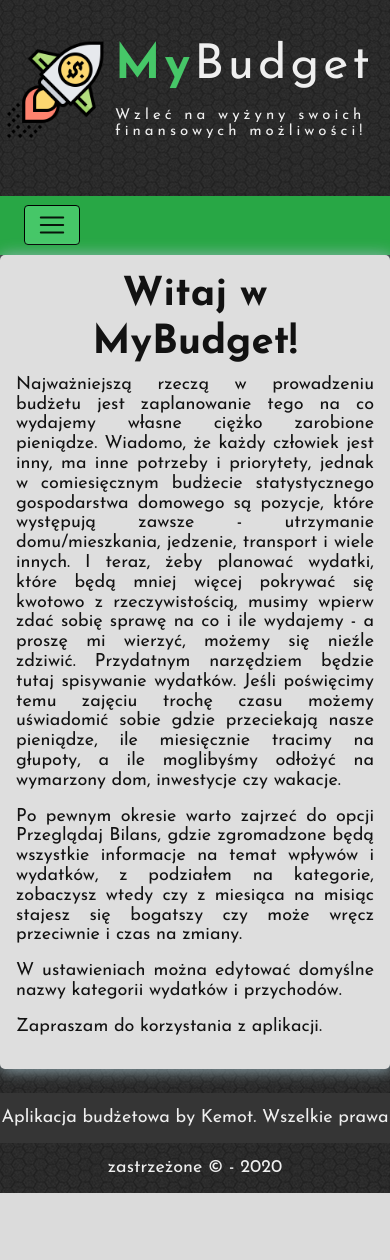
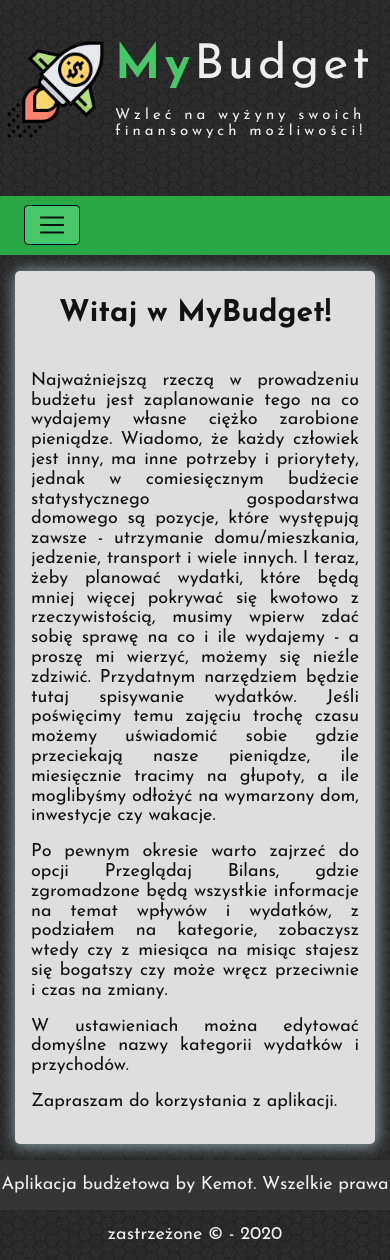
Before and after one commit to kemot-design/web-budget-app, a PHP site: page /mainmenu.html in a window 390 px wide. Shown: the part 77-1337 px from the top of the page. Before the commit the page ends 1270 px from the top, so only its background shows below. Run offline with PHP 8.4, Linux system fonts and the light colour scheme.

Commit message:
Add responsivness to mainmenu page

```diff
--- a/mainmenu.html
+++ b/mainmenu.html
@@ -69,14 +69,15 @@
 
 				<div class="container">
 
-					<article>
+                    <div class="col-xl-8 offset-xl-2 my-3 content">
 
-                        <div class="row">
+                        <article>
 
-                            <div class="col-lg-10 offset-lg-1 p-3 mb-4 content">
-                                <header>
-                                    <h2>Witaj w MyBudget!</h2>
+                            <header>
+                                    <h2 class="content-header">Witaj w MyBudget!</h2>
                                 </header>
+
+                            <div class="row p-3">
 
                                 <p>Najważniejszą rzeczą w prowadzeniu budżetu jest zaplanowanie tego na co wydajemy własne ciężko zarobione pieniądze. Wiadomo, że każdy człowiek jest inny, ma inne potrzeby i priorytety, jednak w comiesięcznym budżecie statystycznego gospodarstwa domowego są pozycje, które występują zawsze - utrzymanie domu/mieszkania, jedzenie, transport i wiele innych. I teraz, żeby planować wydatki, które będą mniej więcej pokrywać się kwotowo z rzeczywistością, musimy wpierw zdać sobię sprawę na co i ile wydajemy - a proszę mi wierzyć, możemy się nieźle zdziwić. Przydatnym narzędziem będzie tutaj spisywanie wydatków. Jeśli poświęcimy temu zajęciu trochę czasu możemy uświadomić sobie gdzie przeciekają nasze pieniądze, ile miesięcznie tracimy na głupoty, a ile moglibyśmy odłożyć na wymarzony dom, inwestycje czy wakacje. </p>
                                 <p>Po pewnym okresie warto zajrzeć do opcji Przeglądaj Bilans, gdzie zgromadzone będą wszystkie informacje na temat wpływów i wydatków, z podziałem na kategorie, zobaczysz wtedy czy z miesiąca na misiąc stajesz się bogatszy czy może wręcz przeciwnie i czas na zmiany.</p>
@@ -85,9 +86,9 @@
 
                             </div>
 
-                        </div>
+                        </article>
 
-					</article>
+                    </div>
 
 				</div>
 
--- a/mystyle.css
+++ b/mystyle.css
@@ -63,12 +63,6 @@ body{
 	-webkit-box-shadow: 1px 1px 15px 1px rgba(159,185,194,0.9);
 	-moz-box-shadow: 1px 1px 15px 1px rgba(159,185,194,0.9);
 	box-shadow: 1px 1px 15px 1px rgba(159,185,194,0.9);
-}
-
-.content h2
-{
-	font-size: 40px;
-    font-weight: 700;
 }
 
 p{
@@ -296,8 +290,11 @@ ul > li:hover
 /* addincome.html */
 
 .content-header{
-	font-size: 40px;
-	padding: 25px 0;
+	font-size: 30px;
+    font-weight: 700;
+	padding-top: 25px;
+	padding-bottom: 15px;
+    text-align: center;
 }
 
 form{
```
